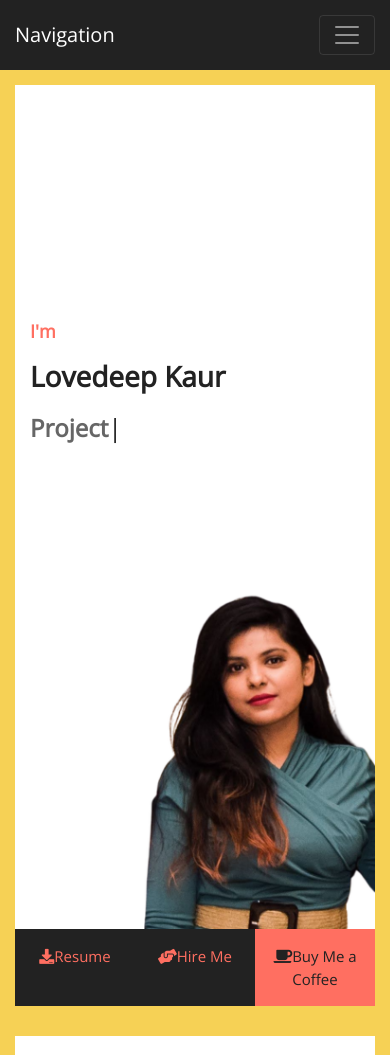
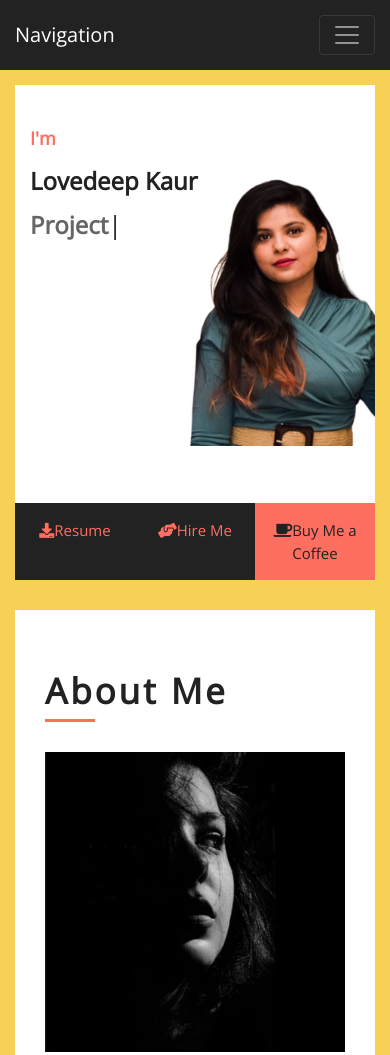
Before and after one commit to ilovedeepkaur/lovedeepkaur.github.io, a plain HTML site: page index.html in a window 390 px wide. Shown: the top 1055 px of the page. Drawn offline with nearby package versions, Linux system fonts and the light colour scheme.

Commit message:
Update style.css

```diff
--- a/css/style.css
+++ b/css/style.css
@@ -313,21 +313,18 @@ a:focus {
 }
 
 .header .content-inner {
-    padding: 60px 15px;
+    padding: 40px 15px;
     background: url(../img/profile.png) right center no-repeat;
     background-size: contain;
-    min-height: 100vh;
-    display: flex;
-    flex-direction: column;
-    justify-content: center;
+    min-height: auto; /* Remove fixed height */
+    display: block; /* Change from flex to block */
     position: relative;
 }
 
 .header .text-container {
     max-width: 600px;
-    position: relative;
-    z-index: 1;
-    padding-right: 40%; /* Space for image */
+    padding-right: 45%; /* Reduced from 40% */
+    min-height: 300px; /* Set minimum height instead of full viewport */
 }
 
 .header p {
@@ -339,16 +336,16 @@ a:focus {
 
 .header h1 {
     color: #222222;
-    font-size: 2.5rem;
+    font-size: 2rem;
     font-weight: 700;
     line-height: 1.2;
-    margin-bottom: 15px;
+    margin-bottom: 10px;
 }
 
 .header h2 {
     display: inline-block;
     margin: 0;
-    font-size: 1.75rem;
+    font-size: 1.5rem;
     font-weight: 600;
 }
 
@@ -363,52 +360,49 @@ a:focus {
 }
 
 
-/* Responsive Adjustments */
+/* Mobile Optimization */
 @media (min-width: 768px) {
     .header .content-inner {
-        padding: 100px 30px;
+        padding: 60px 30px;
     }
 
     .header h1 {
-        font-size: 3.5rem;
+        font-size: 2.5rem;
     }
 
     .header h2 {
-        font-size: 2.5rem;
+        font-size: 2rem;
     }
 }
 
 @media (max-width: 767px) {
     .header .content-inner {
-        background-size: 300px auto;
-        background-position: right bottom;
+        background-size: 250px auto;
+        padding: 40px 15px;
     }
 
     .header .text-container {
         padding-right: 0;
-        padding-bottom: 300px; /* Space for mobile image */
+        padding-bottom: 260px; /* Reduced from 300px */
+        min-height: auto;
     }
 
     .header h1 {
-        font-size: 2rem;
-    }
-
-    .header h2 {
-        font-size: 1.5rem;
+        font-size: 1.75rem;
     }
 }
 
 @media (max-width: 480px) {
     .header .content-inner {
-        background-size: 250px auto;
+        background-size: 200px auto;
     }
 
     .header .text-container {
-        padding-bottom: 250px;
+        padding-bottom: 220px;
     }
 
     .header h1 {
-        font-size: 1.75rem;
+        font-size: 1.5rem;
     }
 }
 
```
